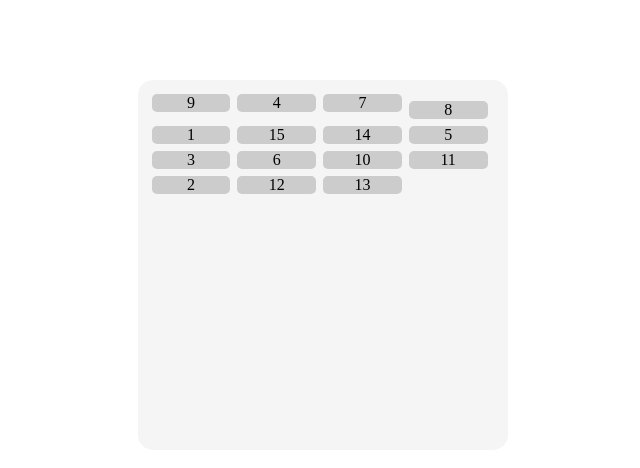
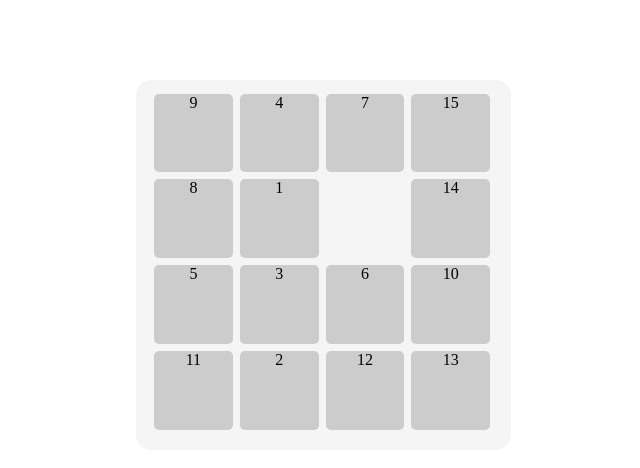
Before and after one commit to andresdhn/puzzle-15, a plain HTML site: page index.html in a window 1280 px wide. Both pictures are taken after a click on the element "15". Shown: the whole page, without its empty margins (317-957 px from the left). Drawn offline with Linux system fonts and the light colour scheme.

Commit message:
Renders puzzle after udating tiles array

```diff
--- a/css/styles.css
+++ b/css/styles.css
@@ -24,12 +24,12 @@ body {
   margin-top: 10vh; }
 
 #puzzle {
-  display: table;
+  position: relative;
   width: 350px;
   height: 350px;
   margin-right: auto;
   margin-left: auto;
-  padding: 10px;
+  padding: 10px 10px 10px 15px;
   background-color: rgba(204, 204, 204, 0.2);
   border-radius: 15px;
   cursor: pointer; }
@@ -42,11 +42,9 @@ body {
   float: left;
   width: 22.5%;
   height: 22.5%;
-  display: flex;
-  justify-content: center;
   margin: 1%;
   border-radius: 5px;
   text-align: center;
-  transition: all 1s ease-out; }
+  transition: all .2s ease-out; }
   .puzzle__tile:not(.blank) {
     background-color: #cccccc; }
--- a/js/index.js
+++ b/js/index.js
@@ -25,16 +25,11 @@ var shuffleTiles = function shuffleTiles() {
 	});
 };
 
-/*
- * Initializes puzzle an injects tiles
- */
-
 var initPuzzle = function initPuzzle() {
 	tiles = shuffleTiles();
 
 	for (var i = 0; i < tiles.length; i++) {
 		var tile = document.createElement('div');
-		tile.id = tiles[i];
 
 		if (tiles[i] === 0) {
 			// tile 0 is blank
@@ -42,7 +37,7 @@ var initPuzzle = function initPuzzle() {
 		} else {
 			// tile class and number
 			tile.innerHTML = tiles[i];
-			tile.classList.add('puzzle__tile', 'puzzle__tile--' + tiles[i]);
+			tile.classList.add('puzzle__tile');
 		}
 
 		tile.addEventListener('click', function (e) {
@@ -52,27 +47,6 @@ var initPuzzle = function initPuzzle() {
 		puzzle.appendChild(tile);
 	}
 };
-
-/*
- * Checks for solved puzzled
- *
- */
-
-var checkSolvedPuzzle = function checkSolvedPuzzle() {
-
-	for (var i = 0; i < tiles.length; i++) {
-		if (tiles[i] !== i) {
-			return false;
-		}
-	}
-
-	alert('You did it!');
-	initPuzzle();
-};
-
-/*
- * Handles click event on tiles
- */
 
 var handleTileClick = function handleTileClick(e) {
 
@@ -88,13 +62,26 @@ var handleTileClick = function handleTileClick(e) {
 		return false;
 	}
 
-	console.log(tiles);
-
 	tiles.splice(selectedTilePos, 1, 0);
 	tiles.splice(blankTilePos, 1, selectedTileNum);
 
-	console.log(tiles);
-	checkSolvedPuzzle();
+	renderPuzzle();
+};
+
+var renderPuzzle = function renderPuzzle() {
+	var tilesDOM = document.getElementsByClassName('puzzle__tile');
+
+	for (var i = 0; i < tiles.length; i++) {
+
+		tilesDOM[i].classList.remove('blank');
+
+		if (tiles[i] == 0) {
+			tilesDOM[i].classList.add('blank');
+			tilesDOM[i].innerHTML = '';
+		} else {
+			tilesDOM[i].innerHTML = tiles[i];
+		}
+	}
 };
 
 initPuzzle();
```
